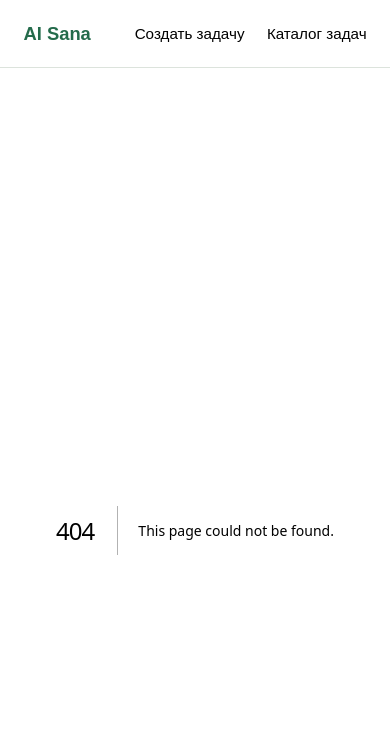
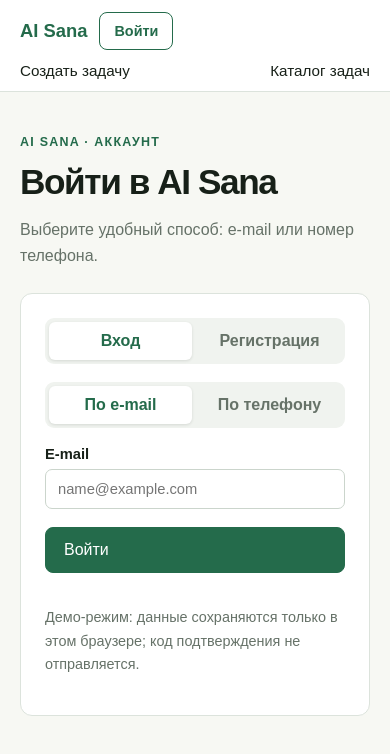
Before and after one commit to BAITC-Hacks/hack-a7c0158c-mba-team, a Next.js app: page /auth in a window 390 px wide. Before the commit this address had no page. Shown: the top 754 px of the page. Built offline with nearby package versions, Linux system fonts and the light colour scheme.

Commit message:
feat: add email and phone auth entry

```diff
--- /dev/null
+++ b/src/app/auth/page.tsx
@@ -0,0 +1,74 @@
+"use client";
+
+import Link from "next/link";
+import { FormEvent, useState } from "react";
+
+type AuthMode = "login" | "register";
+type AuthMethod = "email" | "phone";
+
+export default function AuthPage() {
+  const [mode, setMode] = useState<AuthMode>("login");
+  const [method, setMethod] = useState<AuthMethod>("email");
+  const [error, setError] = useState("");
+  const [submitted, setSubmitted] = useState(false);
+
+  function submit(event: FormEvent<HTMLFormElement>) {
+    event.preventDefault();
+    const identifier = String(new FormData(event.currentTarget).get("identifier") ?? "").trim();
+    const valid = method === "email"
+      ? /^[^\s@]+@[^\s@]+\.[^\s@]+$/.test(identifier)
+      : /^\+?[0-9 ()-]{10,}$/.test(identifier);
+
+    if (!valid) {
+      setError(method === "email" ? "Введите корректный e-mail." : "Введите корректный номер телефона.");
+      return;
+    }
+
+    window.localStorage.setItem("ai-sana:demo-user", JSON.stringify({ method, identifier }));
+    setError("");
+    setSubmitted(true);
+  }
+
+  const title = mode === "login" ? "Войти в AI Sana" : "Создать аккаунт";
+  const action = mode === "login" ? "Войти" : "Зарегистрироваться";
+
+  return (
+    <section className="auth-page">
+      <p className="eyebrow">AI Sana · Аккаунт</p>
+      <h1>{title}</h1>
+      <p className="auth-intro">Выберите удобный способ: e-mail или номер телефона.</p>
+
+      {submitted ? (
+        <div className="success-message" role="status">
+          <p>{mode === "login" ? "Вы вошли в демо-режим." : "Аккаунт создан в демо-режиме."}</p>
+          <Link className="text-link" href="/">Перейти на главную</Link>
+        </div>
+      ) : (
+        <form className="auth-card" onSubmit={submit}>
+          <div className="auth-tabs" aria-label="Действие с аккаунтом">
+            <button className={mode === "login" ? "is-active" : ""} type="button" onClick={() => setMode("login")}>Вход</button>
+            <button className={mode === "register" ? "is-active" : ""} type="button" onClick={() => setMode("register")}>Регистрация</button>
+          </div>
+          <div className="auth-tabs" aria-label="Способ входа">
+            <button className={method === "email" ? "is-active" : ""} type="button" onClick={() => setMethod("email")}>По e-mail</button>
+            <button className={method === "phone" ? "is-active" : ""} type="button" onClick={() => setMethod("phone")}>По телефону</button>
+          </div>
+          <label className="auth-field">
+            <span>{method === "email" ? "E-mail" : "Номер телефона"}</span>
+            <input
+              key={method}
+              name="identifier"
+              type={method === "email" ? "email" : "tel"}
+              autoComplete={method === "email" ? "email" : "tel"}
+              placeholder={method === "email" ? "name@example.com" : "+7 700 000 00 00"}
+              required
+            />
+          </label>
+          {error && <p className="form-error" role="alert">{error}</p>}
+          <button className="button" type="submit">{action}</button>
+          <p className="muted">Демо-режим: данные сохраняются только в этом браузере; код подтверждения не отправляется.</p>
+        </form>
+      )}
+    </section>
+  );
+}
--- a/src/app/globals.css
+++ b/src/app/globals.css
@@ -10,10 +10,12 @@
 * { box-sizing: border-box; }
 body { margin: 0; background: var(--paper); color: var(--ink); font-family: Arial, sans-serif; }
 a { color: inherit; text-decoration: none; }
-.site-header { min-height: 68px; padding: 0 6vw; display: flex; align-items: center; justify-content: space-between; border-bottom: 1px solid var(--line); background: #fff; }
+.site-header { min-height: 68px; padding: 0 6vw; display: flex; align-items: center; gap: 24px; border-bottom: 1px solid var(--line); background: #fff; }
 .brand { font-size: 1.15rem; font-weight: 800; color: var(--accent); }
-nav { display: flex; gap: 1.4rem; font-size: .95rem; }
+nav { display: flex; gap: 1.4rem; margin-left: auto; font-size: .95rem; }
 nav a:hover { color: var(--accent); }
+.auth-link { display: inline-flex; min-height: 38px; align-items: center; padding: 0 14px; border: 1px solid var(--accent); border-radius: 8px; color: var(--accent); font-size: .9rem; font-weight: 700; }
+.auth-link:hover { background: var(--accent); color: #fff; }
 .container { width: min(100% - 40px, 960px); margin: 0 auto; padding: 72px 0; }
 .hero { max-width: 700px; padding: 40px 0; }
 h1 { max-width: 760px; margin: 10px 0 16px; font-size: clamp(2.2rem, 5vw, 4rem); line-height: 1.08; letter-spacing: -.04em; }
@@ -111,8 +113,20 @@ button.button:disabled { cursor: wait; opacity: .65; }
 .task-success > p { margin: 0; }
 .task-success-mark { display: grid; width: 42px; height: 42px; place-items: center; border-radius: 50%; background: #e3f2e8; color: var(--accent); font-size: 1.4rem; font-weight: 800; }
 
+.auth-page { max-width: 560px; margin: 0 auto; }
+.auth-intro { margin: 0 0 24px; color: var(--muted); }
+.auth-card { display: grid; gap: 18px; padding: 24px; border: 1px solid var(--line); border-radius: 12px; background: #fff; }
+.auth-tabs { display: flex; gap: 6px; padding: 4px; border-radius: 9px; background: #f0f3ef; }
+.auth-tabs button { flex: 1; min-height: 38px; border: 0; border-radius: 6px; background: transparent; color: var(--muted); font: inherit; font-weight: 700; cursor: pointer; }
+.auth-tabs button.is-active { background: #fff; color: var(--accent); box-shadow: 0 1px 3px rgb(23 32 24 / 12%); }
+.auth-field { display: grid; gap: 7px; font-size: .92rem; font-weight: 700; }
+.auth-field input { width: 100%; padding: 11px 12px; border: 1px solid #cbd5cc; border-radius: 7px; color: var(--ink); font: inherit; font-weight: 400; }
+.auth-field input:focus { outline: 2px solid #84ae96; outline-offset: 1px; }
+
 @media (max-width: 640px) {
   .container { padding: 40px 0; }
+  .site-header { gap: 12px; padding: 12px 20px; flex-wrap: wrap; }
+  nav { order: 3; width: 100%; margin-left: 0; justify-content: space-between; }
   .task-field-grid { grid-template-columns: 1fr; }
   .task-panel-heading { flex-direction: column; }
   .task-steps { gap: 6px; }
--- a/src/app/layout.tsx
+++ b/src/app/layout.tsx
@@ -23,6 +23,7 @@ export default function RootLayout({ children }: Readonly<{ children: React.Reac
           <nav aria-label="Основная навигация">
             {navigation.map((item) => <Link key={item.href} href={item.href}>{item.label}</Link>)}
           </nav>
+          <Link className="auth-link" href="/auth">Войти</Link>
         </header>
         <main className="container">{children}</main>
       </body>
```
